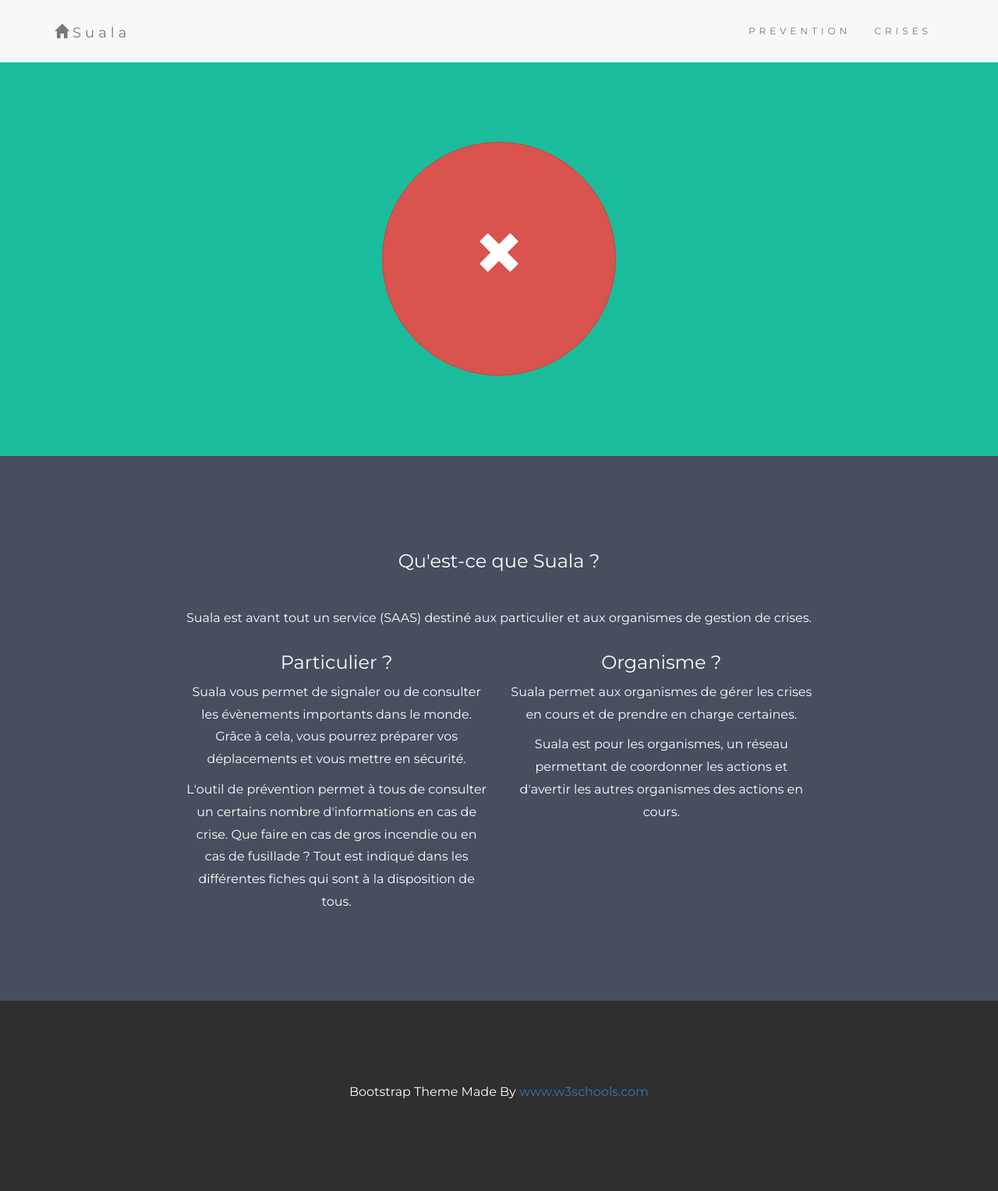
After one commit to gmolveau/nuitinfo2015, a PHP site: template views/index.html.twig in a window 1280 px wide. The commit adds this page. Shown: the whole page at 78% size. Run offline with PHP 8.4, Linux system fonts and the light colour scheme; the template is opened without the code that fills it, so the values that code supplies are empty; some libraries are stand-ins or nearby versions.

Commit message:
reset index

```diff
--- a/app/app.php
+++ b/app/app.php
@@ -26,7 +26,7 @@ $app->register(
             'host'     => 'localhost',
             'dbname'   => 'nuitinfo',
             'port'     => 3306,
-            'user'     => 'user',
+            'user'     => 'root',
             'password' => '',
         ),
         // optional PDO attributes used in PDO constructor 4th argument driver_options
--- a/app/routes.php
+++ b/app/routes.php
@@ -7,9 +7,9 @@ $app->register(new Silex\Provider\SessionServiceProvider());
 
 // Home page
 $app->get('/', function () use ($app) {
-    require '../src/model.php'; //appel du model
-    $articles = $pdo->query('select * from t_article order by art_id desc'); // appel de la fonction pour récupérer ce dont on a besoin
-    return $app['twig']->render('index.html.twig', array('articles' => $articles)); //appel du view
+   // require '../src/model.php'; //appel du model
+   // $articles = $pdo->query('select * from t_article order by art_id desc'); // appel de la fonction pour récupérer ce dont on a besoin
+    return $app['twig']->render('exemple.html.twig'); //appel du view
 });
 
 
--- a/views/exemple.html.twig
+++ b/views/exemple.html.twig
@@ -7,7 +7,7 @@
     <meta http-equiv="X-UA-Compatible" content="IE=edge">
     <meta name="viewport" content="width=device-width, initial-scale=1">
     <link href="{{ app.request.basepath }}/lib/bootstrap/css/bootstrap.min.css" rel="stylesheet">
-    <link href="{{ app.request.basepath }}/css/microcms.css" rel="stylesheet">
+    <link href="{{ app.request.basepath }}/lib/css/style.css" rel="stylesheet">
   <link href="http://fonts.googleapis.com/css?family=Montserrat" rel="stylesheet">
 
 </head>
--- /dev/null
+++ b/views/index.html.twig
@@ -0,0 +1,69 @@
+
+<!DOCTYPE html>
+<html lang="en">
+<head>
+  <!-- Theme Made By www.w3schools.com - No Copyright -->
+  <title>Bootstrap Theme Simply Me</title>
+   <meta charset="utf-8">
+    <meta http-equiv="X-UA-Compatible" content="IE=edge">
+    <meta name="viewport" content="width=device-width, initial-scale=1">
+    <link href="{{ app.request.basepath }}/lib/bootstrap/css/bootstrap.min.css" rel="stylesheet">
+    <link href="{{ app.request.basepath }}/lib/css/style.css" rel="stylesheet">
+  <link href="http://fonts.googleapis.com/css?family=Montserrat" rel="stylesheet">
+
+</head>
+<body>
+
+<!-- Navbar -->
+<nav class="navbar navbar-default">
+  <div class="container">
+    <div class="navbar-header">
+      <button type="button" class="navbar-toggle" data-toggle="collapse" data-target="#myNavbar">
+        <span class="icon-bar"></span>
+        <span class="icon-bar"></span>
+        <span class="icon-bar"></span>
+      </button>
+      <a class="navbar-brand" href="#"><span class="glyphicon glyphicon-home"></span>Suala</a>
+    </div>
+    <div class="collapse navbar-collapse" id="myNavbar">
+      <ul class="nav navbar-nav navbar-right">
+        <li><a href="/prevention">PREVENTION</a></li>
+        <li><a href="/crises">CRISES</a></li>
+      </ul>
+    </div>
+  </div>
+</nav>
+
+<!-- First Container -->
+<div class="container-fluid bg-1 text-center">
+	<div class="col-md-4"></div>
+	<div class="col-md-4">
+		<button type="button" class="btn btn-danger btn-circle btn-xl" onclick="location.href='/view_index'"><i class="glyphicon glyphicon-remove"></i></button>
+	</div>
+</div>
+
+<!-- Second Container -->
+<div class="container-fluid bg-2 text-center">
+  <h3 class="margin">Qu'est-ce que Suala ?</h3>
+  <p>Suala est avant tout un service (SAAS) destiné aux particulier et aux organismes de gestion de crises.</p>
+	<div class="col-md-2">
+	</div>
+	<div class="col-md-4">
+		<h3>Particulier ?</h3>
+		<p>Suala vous permet de signaler ou de consulter les évènements importants dans le monde. Grâce à cela, vous pourrez préparer vos déplacements et vous mettre en sécurité.</p>
+		<p>L'outil de prévention permet à tous de consulter un certains nombre d'informations en cas de crise. Que faire en cas de gros incendie ou en cas de fusillade ? Tout est indiqué dans les différentes fiches qui sont à la disposition de tous.</p>
+	</div>
+	<div class="col-md-4">
+		<h3>Organisme ?</h3>
+		<p>Suala permet aux organismes de gérer les crises en cours et de prendre en charge certaines.</p>
+		<p>Suala est pour les organismes, un réseau permettant de coordonner les actions et d'avertir les autres organismes des actions en cours.</p>
+	</div>
+</div>
+
+<!-- Footer -->
+<footer class="container-fluid bg-4 text-center">
+  <p>Bootstrap Theme Made By <a href="http://www.w3schools.com">www.w3schools.com</a></p>
+</footer>
+
+</body>
+</html>
```
